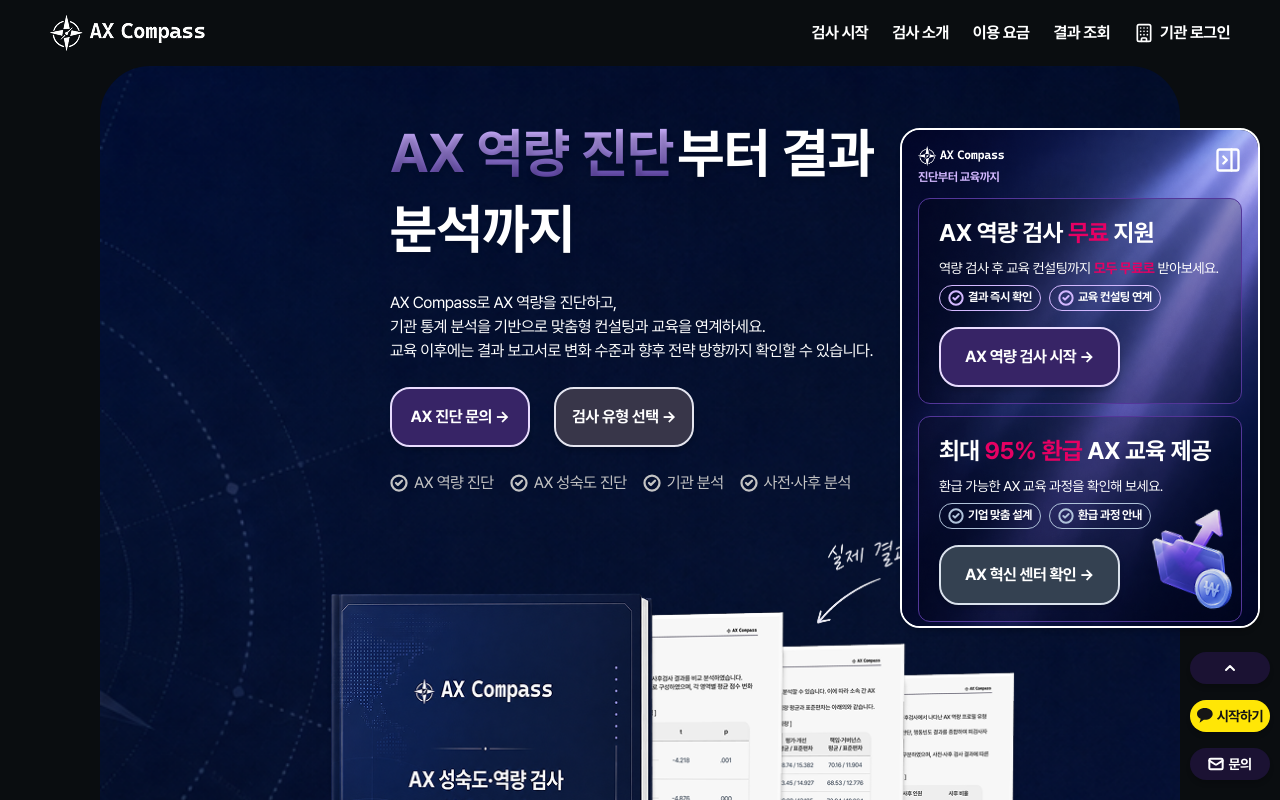
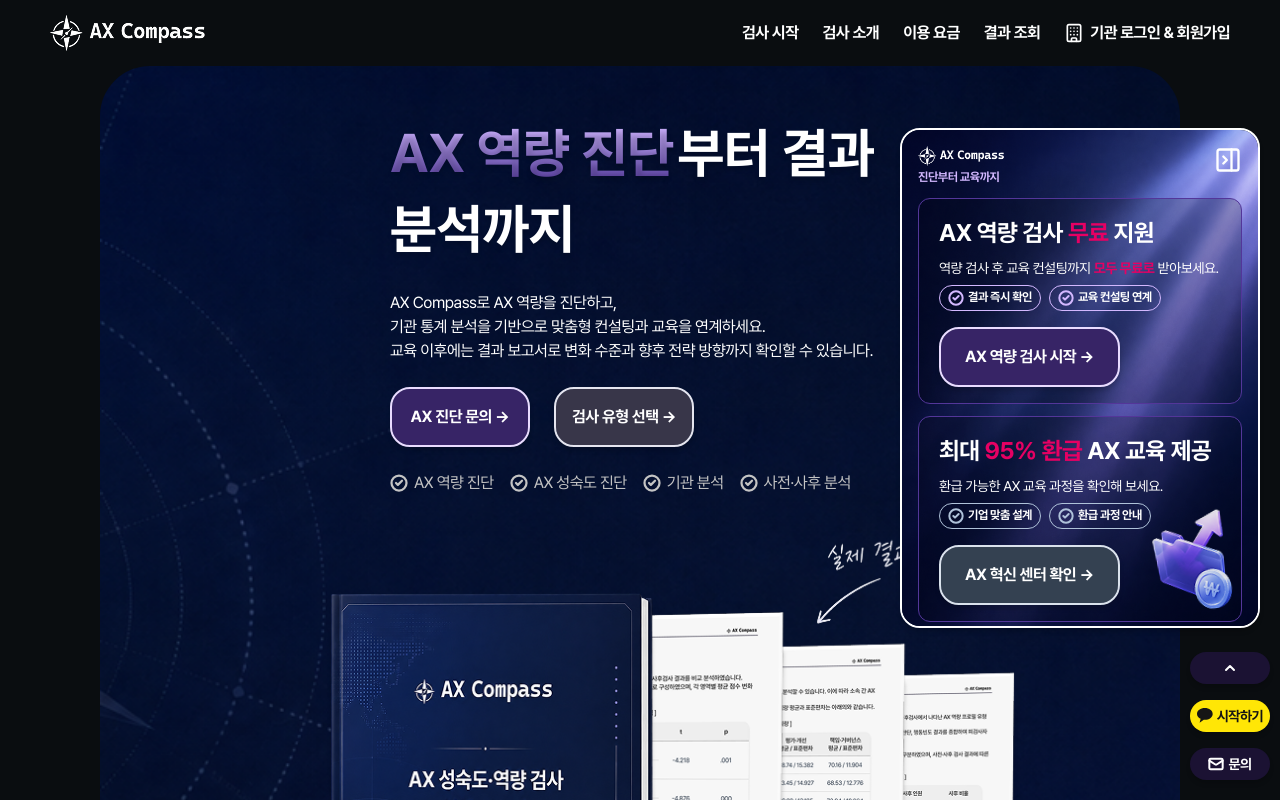
Before and after one commit to helloworldlabs-projects/AX-Compass, a Next.js app: page / in a window 1280 px wide. Shown: the top 800 px of the page. Built offline with nearby package versions, Linux system fonts and the light colour scheme; no server answers.

Commit message:
fix(ui): 기관 로그인 문구 수정

```diff
--- a/components/layout/InstitutionLoginButton.tsx
+++ b/components/layout/InstitutionLoginButton.tsx
@@ -72,8 +72,7 @@ export default function InstitutionLoginButton() {
         onClick={() => setOpen(true)}
       >
         <Building className="size-5" />
-        {/* <span className="txt-b-bold">기관 로그인 & 회원가입</span> */}
-        <span className="txt-b-bold">기관 로그인</span>
+        <span className="txt-b-bold">기관 로그인 & 회원가입</span>
       </button>
       <AdminLoginModal open={open} onClose={() => setOpen(false)} onConfirm={handleConfirm} />
     </>
```
